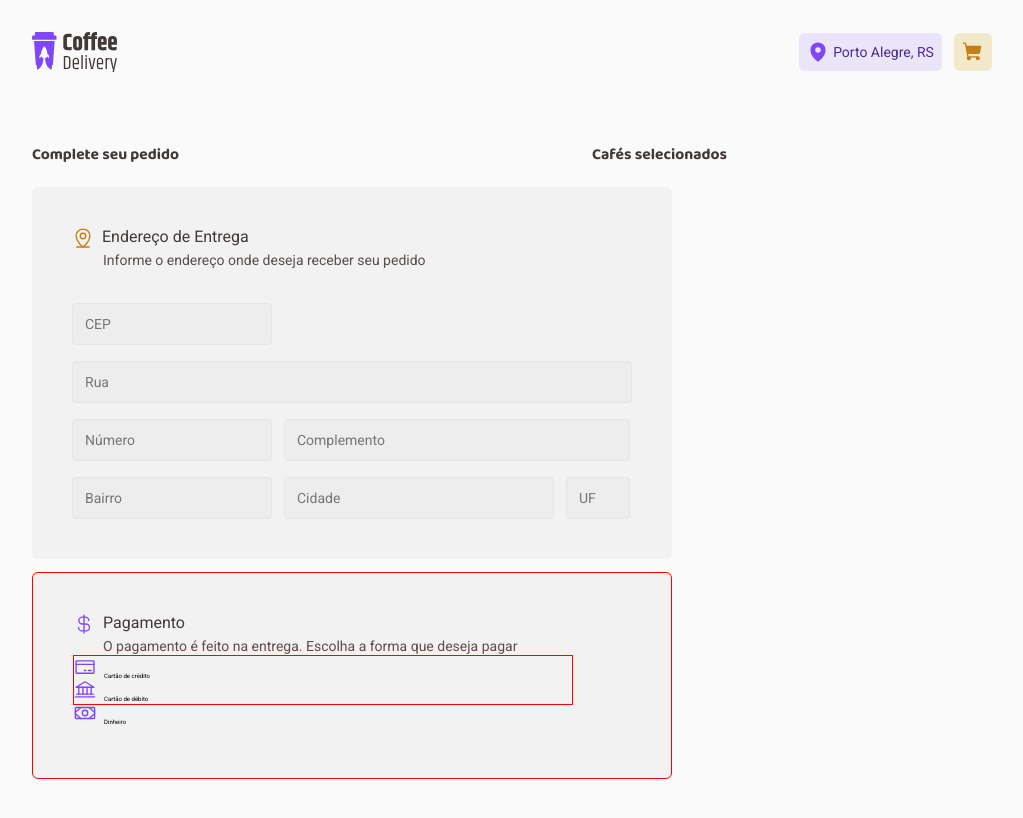
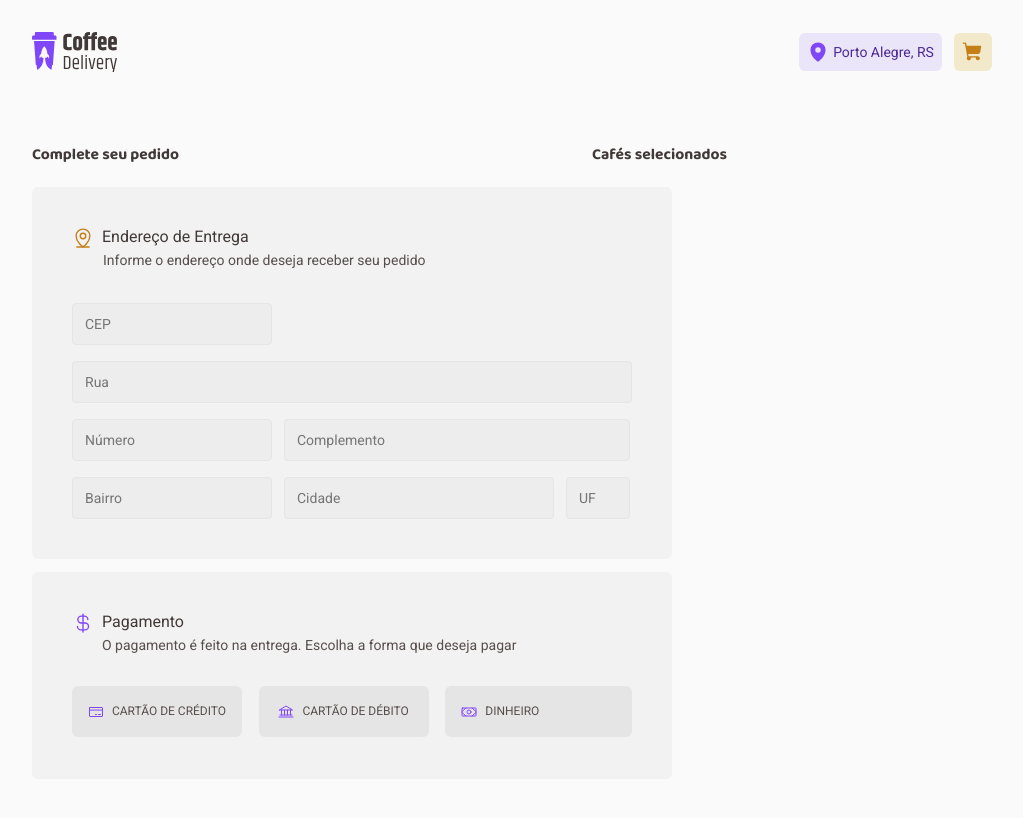
Before and after one commit to leticea/coffee-delivery, a React (Vite) app: page /cart in a window 1280 px wide. Shown: the top 818 px of the page, without its empty margins (128-1151 px from the left). Built offline with nearby package versions, Linux system fonts and the light colour scheme.

Commit message:
feat(Cart): paymentMethods styles

```diff
--- a/src/pages/Cart/index.tsx
+++ b/src/pages/Cart/index.tsx
@@ -52,16 +52,16 @@ export function Cart() {
         <p>O pagamento é feito na entrega. Escolha a forma que deseja pagar</p>
 
         <PaymentMethods>
-          <div>
-            <CreditCard size={22} />
+          <div className="credit">
+            <CreditCard size={16} />
             Cartão de crédito
           </div>
-          <div>
-            <Bank size={22} />
+          <div className="debit">
+            <Bank size={16} />
             Cartão de débito
           </div>
-          <div>
-            <Money size={22} />
+          <div className="money">
+            <Money size={16} />
             Dinheiro
           </div>
         </PaymentMethods>
--- a/src/pages/Cart/styles.ts
+++ b/src/pages/Cart/styles.ts
@@ -34,8 +34,6 @@ export const InfoContainer = styled.div`
 export const Headline = styled.div`
   height: 4.4rem;
   margin: 4rem 4rem auto 4rem;
-
-  //border: 1px solid red;
 
   h1 {
     display: flex;
@@ -74,16 +72,14 @@ export const AddressInfo = styled.form`
   //border: 1px solid red;
 
   input {
+    padding: 1.2rem;
+    font-size: 1.4rem;
     border: 0.1rem solid ${(props) => props.theme["gray-400"]};
-    box-shadow: 0 0 0 0;
+    border-radius: 4px;
     background: ${(props) => props.theme["gray-300"]};
 
-    padding: 1.2rem;
-    font-size: 1.4rem;
-
-    border-radius: 4px;
-
     &:focus {
+      box-shadow: 2px 2px 2px 1px rgba(0, 0, 0, 0.1);
       border: 0.1rem solid ${(props) => props.theme["yellow-600"]};
     }
   }
@@ -108,21 +104,15 @@ export const AddressInfo = styled.form`
   .district {
     width: 20rem;
     margin: 0 1.2rem auto auto;
-
-    //border: 1px solid red;
   }
 
   .city {
     width: 27rem;
     margin: 0 1.2rem auto auto;
-
-    //border: 1px solid red;
   }
 
   .state {
     width: 6.4rem;
-
-    //border: 1px solid red;
   }
 `;
 
@@ -136,7 +126,7 @@ export const PaymentInfo = styled.div`
 
   background: ${(props) => props.theme["gray-200"]};
 
-  border: 1px solid red;
+  //border: 1px solid red;
 
   h1 {
     display: flex;
@@ -163,8 +153,47 @@ export const PaymentInfo = styled.div`
 `;
 
 export const PaymentMethods = styled.section`
-  width: 50rem;
-  height: 5rem;
+  width: 56rem;
+  height: 5.1rem;
 
-  border: 1px solid red;
+  margin: 3.2rem 0;
+
+  display: grid;
+  grid-template-columns: repeat(3, 1fr);
+
+  color: ${(props) => props.theme["gray-700"]};
+
+  //border: 1px solid red;
+
+  div {
+    font-size: 1.2rem;
+    text-transform: uppercase;
+    line-height: 160%;
+    border-radius: 6px;
+    cursor: pointer;
+  }
+
+  .credit {
+    display: flex;
+    align-items: center;
+    justify-content: center;
+    width: 17rem;
+    background: ${(props) => props.theme["gray-400"]};
+  }
+
+  .debit {
+    display: flex;
+    align-items: center;
+    justify-content: center;
+    width: 17rem;
+    background: ${(props) => props.theme["gray-400"]};
+  }
+
+  .money {
+    display: flex;
+    align-items: center;
+    justify-content: flex-start;
+    padding: 0 1.6rem;
+    background: ${(props) => props.theme["gray-400"]};
+  }
 `;
```
